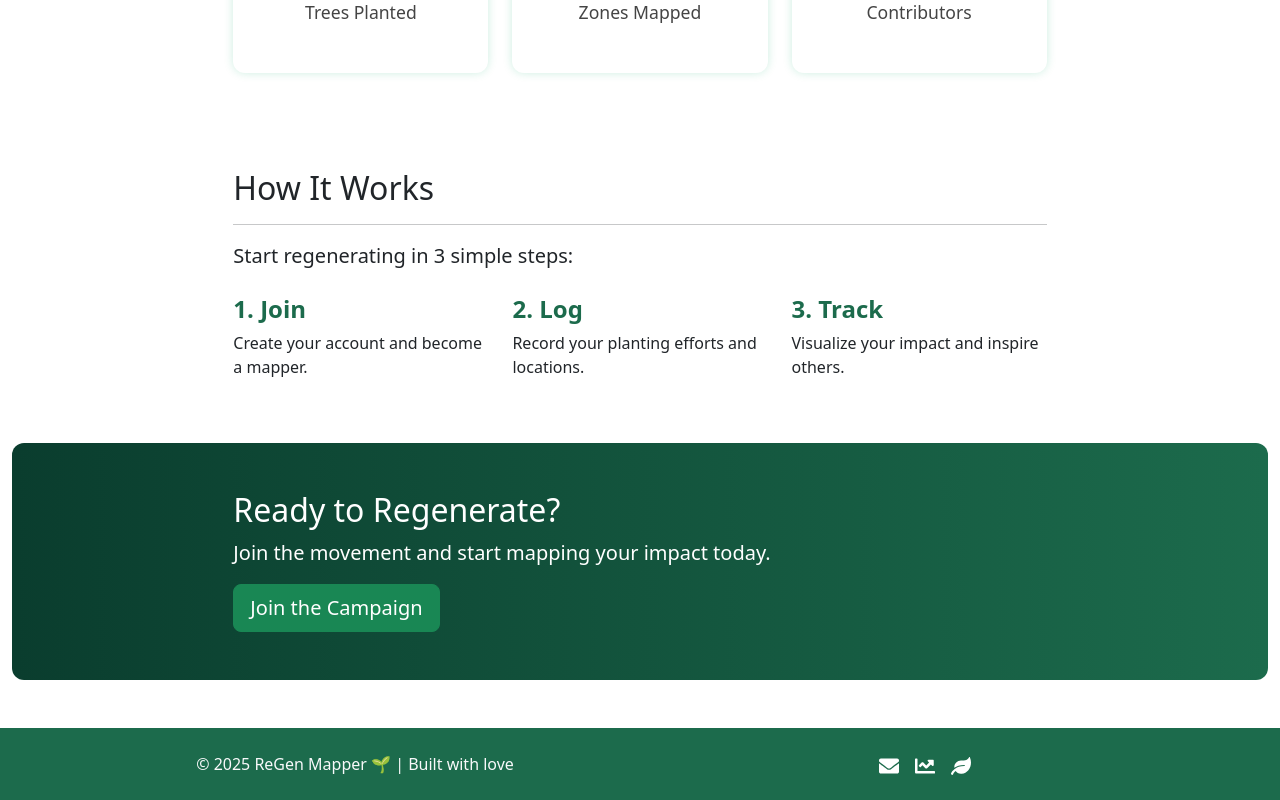
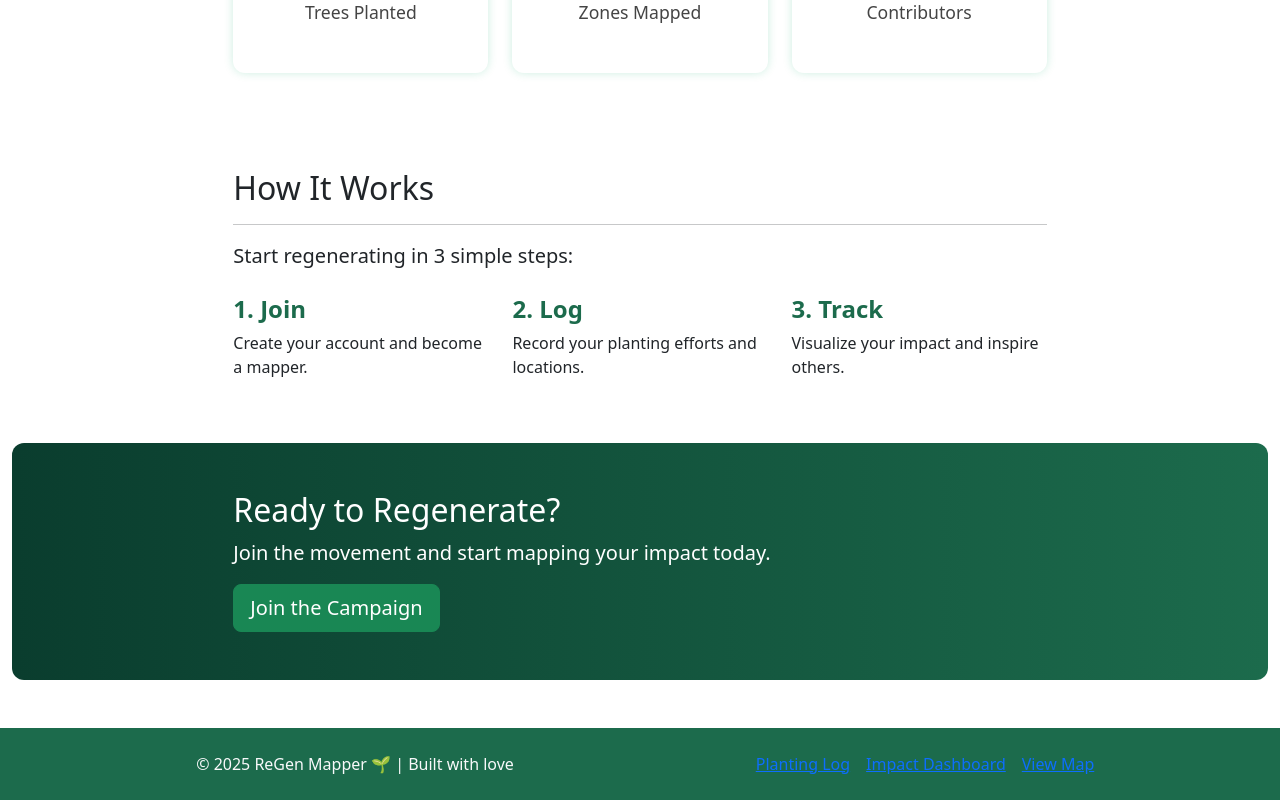
Before and after one commit to Raphael-Kamau/regen-mapper, a React (Create React App) app: page / in a window 1280 px wide. Shown: the part 1480-2280 px from the top of the page. Built offline with nearby package versions, Linux system fonts and the light colour scheme; no server answers; the database is empty.

Commit message:
Footer updates,removed the icons due to complexity

```diff
--- a/src/components/Footer.tsx
+++ b/src/components/Footer.tsx
@@ -1,19 +1,8 @@
+
 // src/components/Footer.tsx
 import React from 'react';
 import { Container, Row, Col } from 'react-bootstrap';
-import { FaEnvelope, FaLeaf, FaChartLine } from 'react-icons/fa';
-import { IconType } from 'react-icons';
 import '../App.css';
-
-interface IconComponentProps {
-  icon?: IconType;
-  size?: number;
-}
-
-const IconComponent: React.FC<IconComponentProps> = ({ icon: Icon, size = 20 }) => {
-  if (!Icon) return null;
-  return <Icon size={size} />;
-};
 
 const Footer: React.FC = () => {
   const currentYear = new Date().getFullYear();
@@ -28,15 +17,9 @@ const Footer: React.FC = () => {
             </p>
           </Col>
           <Col md={6} className='text-center text-md-right'>
-            <a href='/planting-log' className='footer-icon mx-2' title='Planting Log'>
-              <IconComponent icon={FaEnvelope} />
-            </a>
-            <a href='/impact-dashboard' className='footer-icon mx-2' title='Impact Dashboard'>
-              <IconComponent icon={FaChartLine} />
-            </a>
-            <a href='/map' className='footer-icon mx-2' title='View Map'>
-              <IconComponent icon={FaLeaf} />
-            </a>
+            <a href='/planting-log' className='footer-link mx-2'>Planting Log</a>
+            <a href='/impact-dashboard' className='footer-link mx-2'>Impact Dashboard</a>
+            <a href='/map' className='footer-link mx-2'>View Map</a>
           </Col>
         </Row>
       </Container>
@@ -45,4 +28,3 @@ const Footer: React.FC = () => {
 };
 
 export default Footer;
-// src/components/Footer.tsx
```
